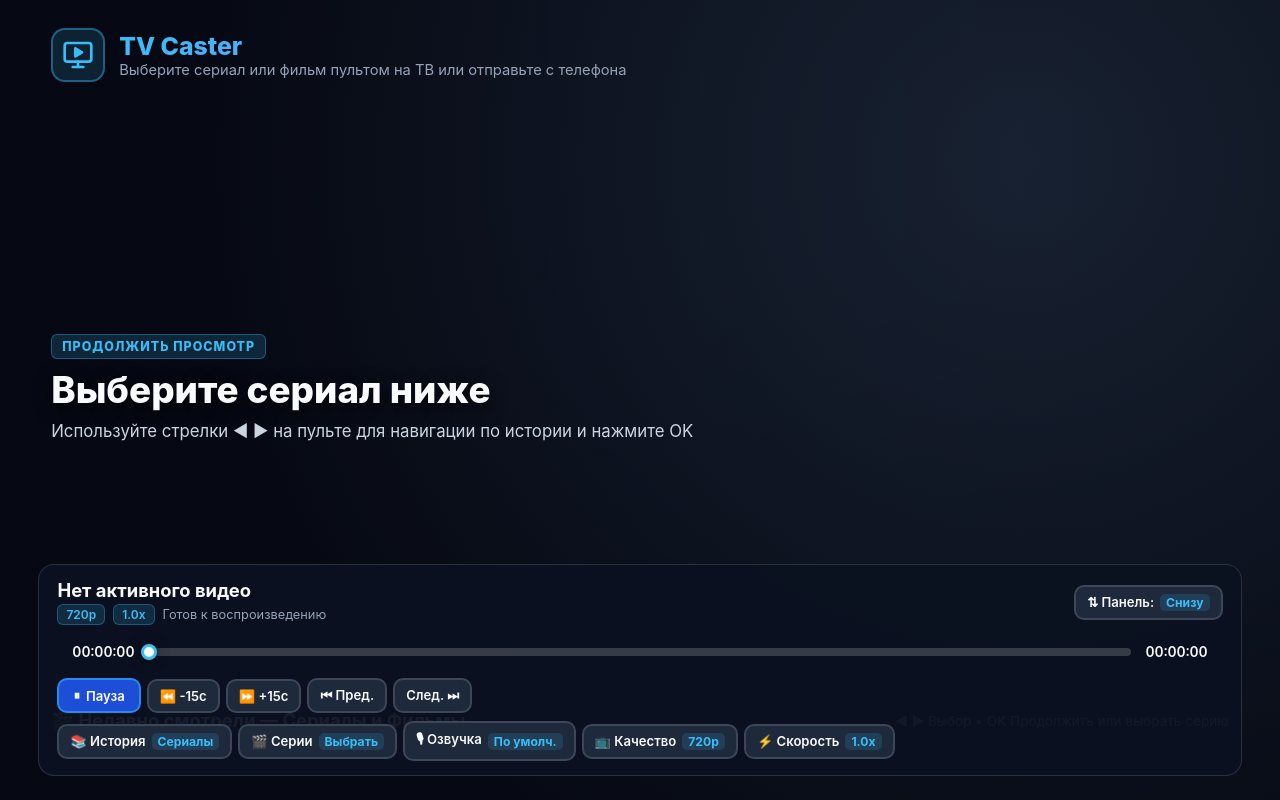
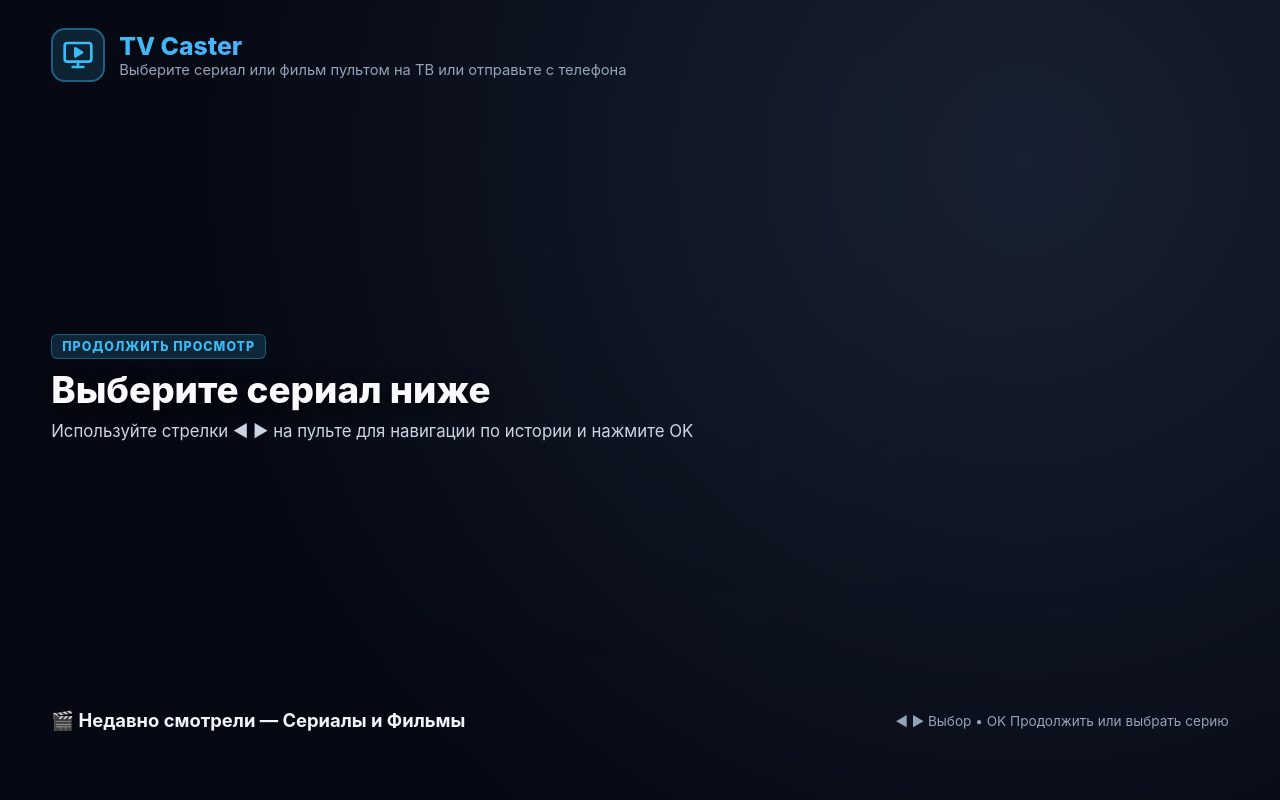
Before and after one commit to VigulsEdvins/tv-caster, a Python web app: template templates/tv_player.html in a window 1280 px wide. Run offline with Jinja, Linux system fonts and the light colour scheme; the template is opened without the code that fills it, so the values that code supplies are empty.

Commit message:
fix(tv-ui): hide playback control bar whenever TV history screen is open

```diff
--- a/static/tv/tv_player.css
+++ b/static/tv/tv_player.css
@@ -450,8 +450,9 @@ body.native-bridge #tv-video {
   bottom: auto;
 }
 
-.tv-overlay.hidden {
-  display: none;
+.tv-overlay.hidden,
+.standby-screen:not(.hidden) ~ .tv-overlay {
+  display: none !important;
 }
 
 /* Header row inside overlay: Title + badges */
--- a/static/tv/tv_player.js
+++ b/static/tv/tv_player.js
@@ -86,7 +86,7 @@
 
   // UI Navigation State
   let dockPosition = localStorage.getItem("tv_dock_position") || "bottom";
-  let overlayVisible = true;
+  let overlayVisible = false;
   let hideOverlayTimer = null;
   let toastTimer = null;
   let focusedEl = document.getElementById("btn-play");
@@ -150,13 +150,17 @@
   }
 
   function showOverlay() {
+    if (!standbyScreen.classList.contains("hidden") || homeBrowserOpen) {
+      overlayVisible = false;
+      overlayEl.classList.add("hidden");
+      return;
+    }
     overlayVisible = true;
     overlayEl.classList.remove("hidden");
     resetOverlayTimer();
   }
 
   function hideOverlay() {
-    if (modalOpen || isPaused || !currentSessionId) return;
     overlayVisible = false;
     overlayEl.classList.add("hidden");
   }
@@ -493,6 +497,7 @@
     if (!currentSessionId && (data.status === "preparing" || (data.status === "downloading" && !data.stream_url))) {
       standbyScreen.classList.remove("hidden");
       homeBrowserOpen = true;
+      hideOverlay();
       standbyTitle.textContent = data.title || "Подготовка видео…";
       standbySubtitle.textContent = data.status_text || "Пожалуйста, подождите…";
       loadingBox.classList.add("active");
@@ -502,6 +507,7 @@
     } else if (data.status === "error") {
       standbyScreen.classList.remove("hidden");
       homeBrowserOpen = true;
+      hideOverlay();
       standbyTitle.textContent = data.error || "Ошибка воспроизведения";
       standbySubtitle.textContent = data.error_hint || "Попробуйте выбрать другое качество или озвучку.";
       loadingBox.classList.remove("active");
@@ -538,6 +544,7 @@
         }
         standbyScreen.classList.remove("hidden");
         homeBrowserOpen = true;
+        hideOverlay();
         if (homeCloseHint) homeCloseHint.style.display = "none";
         loadingBox.classList.remove("active");
         standbyTitle.textContent = "TV Caster";
@@ -935,6 +942,7 @@
     closeModal();
     standbyScreen.classList.remove("hidden");
     homeBrowserOpen = true;
+    hideOverlay();
     loadingBox.classList.add("active");
     const epLabel = episodeId ? " (" + String(episodeId).toUpperCase() + ")" : "";
     loadingStatusText.textContent = `Запуск: ${item.series_title || item.title}${epLabel}…`;
--- a/templates/tv_player.html
+++ b/templates/tv_player.html
@@ -4,7 +4,7 @@
   <meta charset="UTF-8">
   <meta name="viewport" content="width=device-width, initial-scale=1.0, maximum-scale=1.0, user-scalable=no">
   <title>TV Caster — Android TV Player</title>
-  <link rel="stylesheet" href="/static/tv/tv_player.css?v=3">
+  <link rel="stylesheet" href="/static/tv/tv_player.css?v=4">
 </head>
 <body class="browser-mode">
   <!-- Video Surface -->
@@ -75,7 +75,7 @@
   <div id="action-toast" class="action-toast">⏸ Пауза</div>
 
   <!-- Player Overlay Bar (Docked Bottom or Top) -->
-  <div id="tv-overlay" class="tv-overlay dock-bottom">
+  <div id="tv-overlay" class="tv-overlay dock-bottom hidden">
     <div class="overlay-header">
       <div class="media-title-group">
         <div id="overlay-title" class="media-title">Нет активного видео</div>
@@ -164,6 +164,6 @@
     </div>
   </div>
 
-  <script src="/static/tv/tv_player.js?v=3"></script>
+  <script src="/static/tv/tv_player.js?v=4"></script>
 </body>
 </html>
```
Also changed, not shown: tests/test_tv_ui.py (+2 -0 lines).
